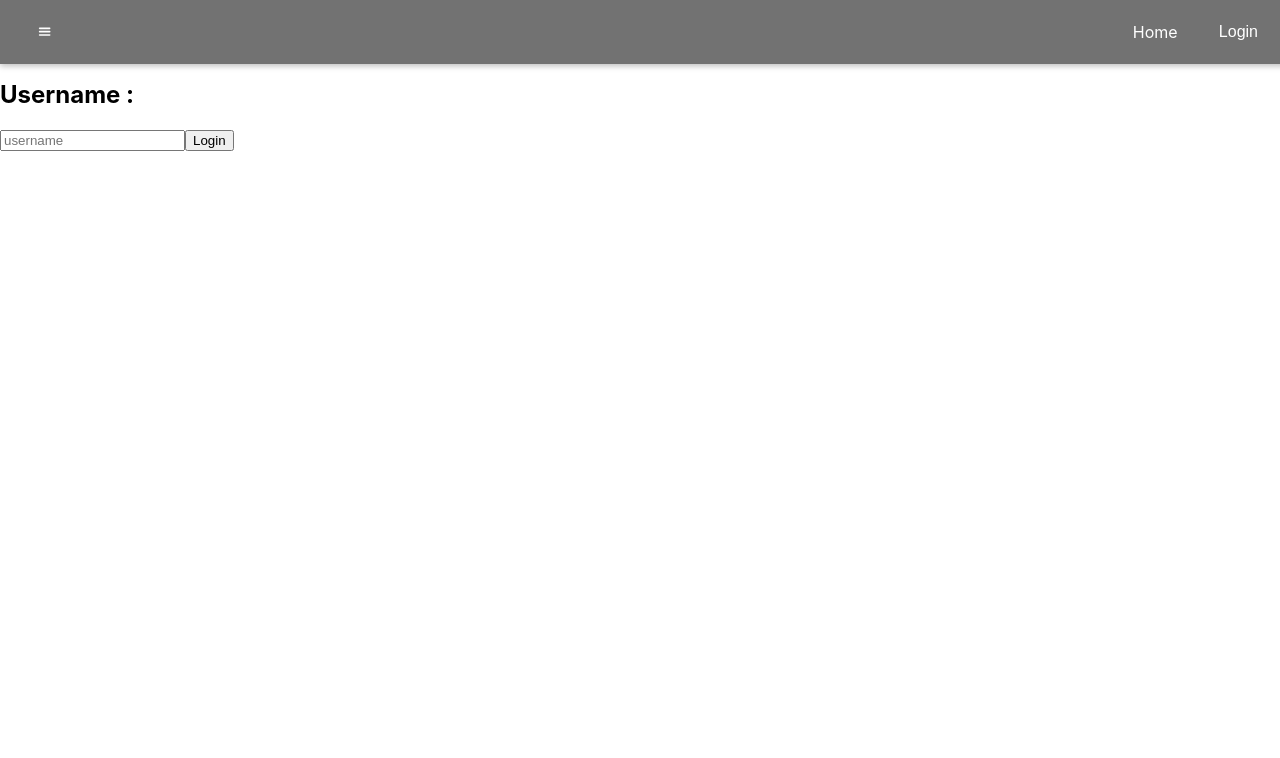
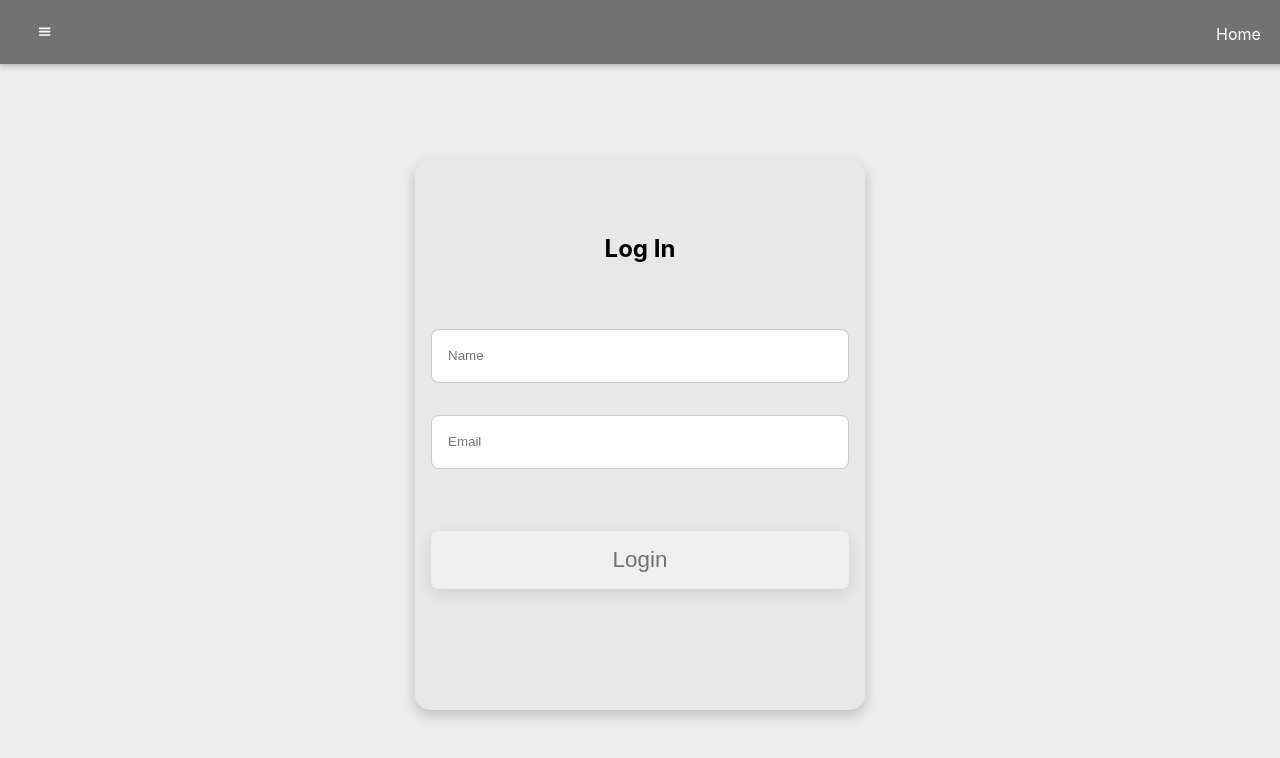
Before and after one commit to dornescum/adminPannel, a React (Create React App) app: page / in a window 1280 px wide. Shown: the top 758 px of the page. Built offline with nearby package versions, Linux system fonts and the light colour scheme.

Commit message:
login card

```diff
--- a/src/components/Auth/Auth.js
+++ b/src/components/Auth/Auth.js
@@ -1,19 +1,107 @@
 import React, {useContext} from 'react';
 import {LogginContext} from "../../context/LogginContext";
+import styled from 'styled-components';
+
 
 const Auth = () => {
 	const {setIsLoggedIn} = useContext(LogginContext);
 	return (
-		<>
+		<Wrapper>
+			{/*<h1>Loggin</h1>*/}
 
-			<h2>Username :</h2>
-			<input type="text" placeholder="username"/>
-			<button onClick={() => {
-				setIsLoggedIn(true);
-			}}> Login
-			</button>
-		</>
+			<ContainerLogin>
+				<Title>Log in</Title>
+				<InputLogin placeholder="Name"/>
+				<InputLogin placeholder="Email"/>
+				<BtnLogin onClick={() => {
+					setIsLoggedIn(true);
+				}}>Login</BtnLogin>
+			</ContainerLogin>
+
+			{/*<h2>Username :</h2>*/}
+			{/*<input type="text" placeholder="username"/>*/}
+			{/*<button onClick={() => {*/}
+			{/*	setIsLoggedIn(true);*/}
+			{/*}}> Login*/}
+			{/*</button>*/}
+		</Wrapper>
 	);
 };
 
 export default Auth;
+const Wrapper = styled.article`
+  display: flex;
+  justify-content: center;
+  align-content: center;
+  margin: 1rem 0 0 0;
+  background: var(--background);
+  height: 100vh;
+`;
+const ContainerLogin = styled.div`
+  display: flex;
+  justify-content: center;
+  align-content: center;
+  flex-direction: column;
+  height: 550px;
+  width: 450px;
+  background: #e8e8e8;
+  border-radius: 15px;
+  margin: 6rem 0 0 0;
+  transition: var(--transition);
+  box-shadow: var(--dark-shadow);
+  &:hover {
+    background: #e3e3e3;
+  }
+  @media (max-width: 768px){
+	margin: 2rem 0 0 0;
+    height: 450px;
+	width: 350px;
+  }
+  @media (max-width: 320px){
+    margin: 2rem 0 0 0;
+    height: 450px;
+    width: 300px;
+  }
+`;
+const InputLogin = styled.input`
+  border: 1px solid #ccc;
+  height: 20px;
+  position: relative;
+  top: 50px;
+  margin: 1rem;
+  padding: 1rem;
+  border-radius: var(--radius);
+  transition: var(--transition);
+  outline: none;
+
+  &:hover {
+    border: 1px solid black;
+  }
+
+  &:focus {
+    background: #ffffe0;
+    transition: var(--transition);
+  }
+`;
+
+const Title = styled.h1`
+  text-align: center;
+  text-transform: capitalize;
+  margin: 3rem 0 0 0;
+`;
+const BtnLogin = styled.button`
+  margin: 6rem 1rem;
+  padding: 1rem;
+  color: var(--dark-color);
+  font-size: var(--font-lg);
+  border-radius: var(--radius);
+  //border: 1px solid var(--dark-color);
+  border: none;
+  box-shadow: var(--light-shadow);
+  transition: var(--transition);
+
+  &:hover {
+    background: #cfcfcf;
+    color: var(--light-color);
+  }
+`;
--- a/src/components/UI/MainNavigation.js
+++ b/src/components/UI/MainNavigation.js
@@ -43,7 +43,7 @@ const MainNavigation = props => {
 							</li>
 
 							<li>
-								<NavLink to="/auth" onClick={closeDrawer}>Login</NavLink>
+								<NavLink to="/auth"  onClick={()=>setIsLoggedIn(false)}>Login</NavLink>
 							</li>
 						</ul>
 					</nav>
@@ -66,9 +66,9 @@ const MainNavigation = props => {
 					<Logo>
 						<NavLink to="/">Home</NavLink>
 					</Logo>
-					<AuthBtn onClick={()=>setIsLoggedIn(true)}>
-						<NavLink to="/auth">Login</NavLink>
-					</AuthBtn>
+					{/*<AuthBtn onClick={()=>setIsLoggedIn(true)}>*/}
+					{/*	<NavLink to="/auth">Login</NavLink>*/}
+					{/*</AuthBtn>*/}
 				</Nav>}
 
 			</MainHeader>
--- a/src/index.css
+++ b/src/index.css
@@ -1,21 +1,38 @@
 body {
     margin: 0;
+    padding: 0;
     font-family: -apple-system, BlinkMacSystemFont, 'Segoe UI', 'Roboto', 'Oxygen',
     'Ubuntu', 'Cantarell', 'Fira Sans', 'Droid Sans', 'Helvetica Neue',
     sans-serif;
     -webkit-font-smoothing: antialiased;
     -moz-osx-font-smoothing: grayscale;
     font-size: 1rem;
+    background: var(--background);
+    box-sizing: border-box;
 }
 
 code {
     font-family: source-code-pro, Menlo, Monaco, Consolas, 'Courier New',
     monospace;
 }
+
 main {
-  margin-top: 5rem;
+    margin-top: 4rem;
 }
+
 :root {
     --light-color: #ffffff;
     --dark-color: #727272;
+    --background: #ededed;
+
+
+    --transition: all 0.3s linear;
+    --spacing: 0.25rem;
+    --radius: 0.5rem;
+    --radius-4: 4px;
+    --light-shadow: 0 5px 15px rgba(0, 0, 0, 0.1);
+    --dark-shadow: 0 5px 15px rgba(0, 0, 0, 0.2);
+
+    --font-sm: .9rem;
+    --font-lg: 1.4rem;
 }
```
Lines whose indentation alone changed are shown as unchanged.
